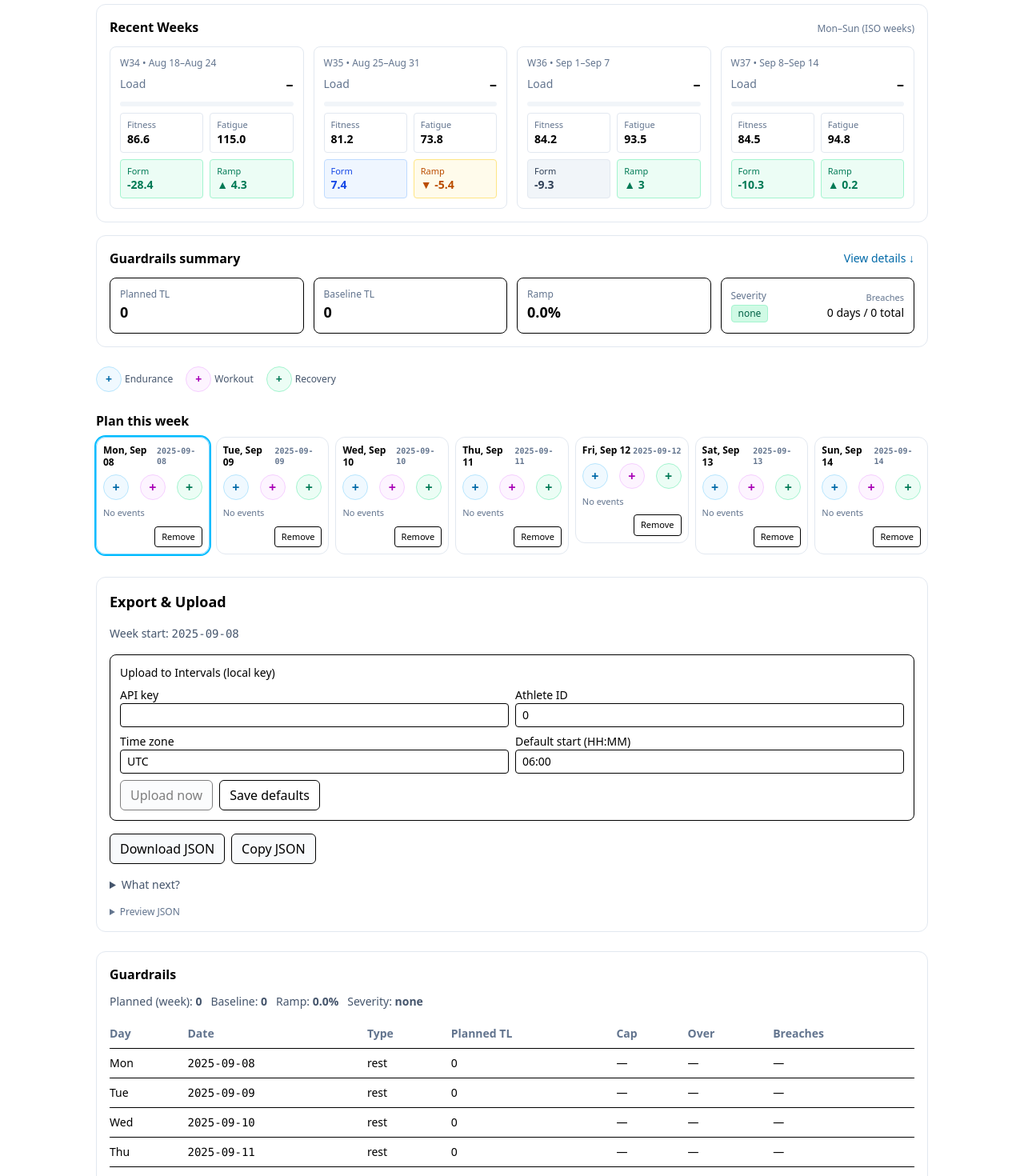
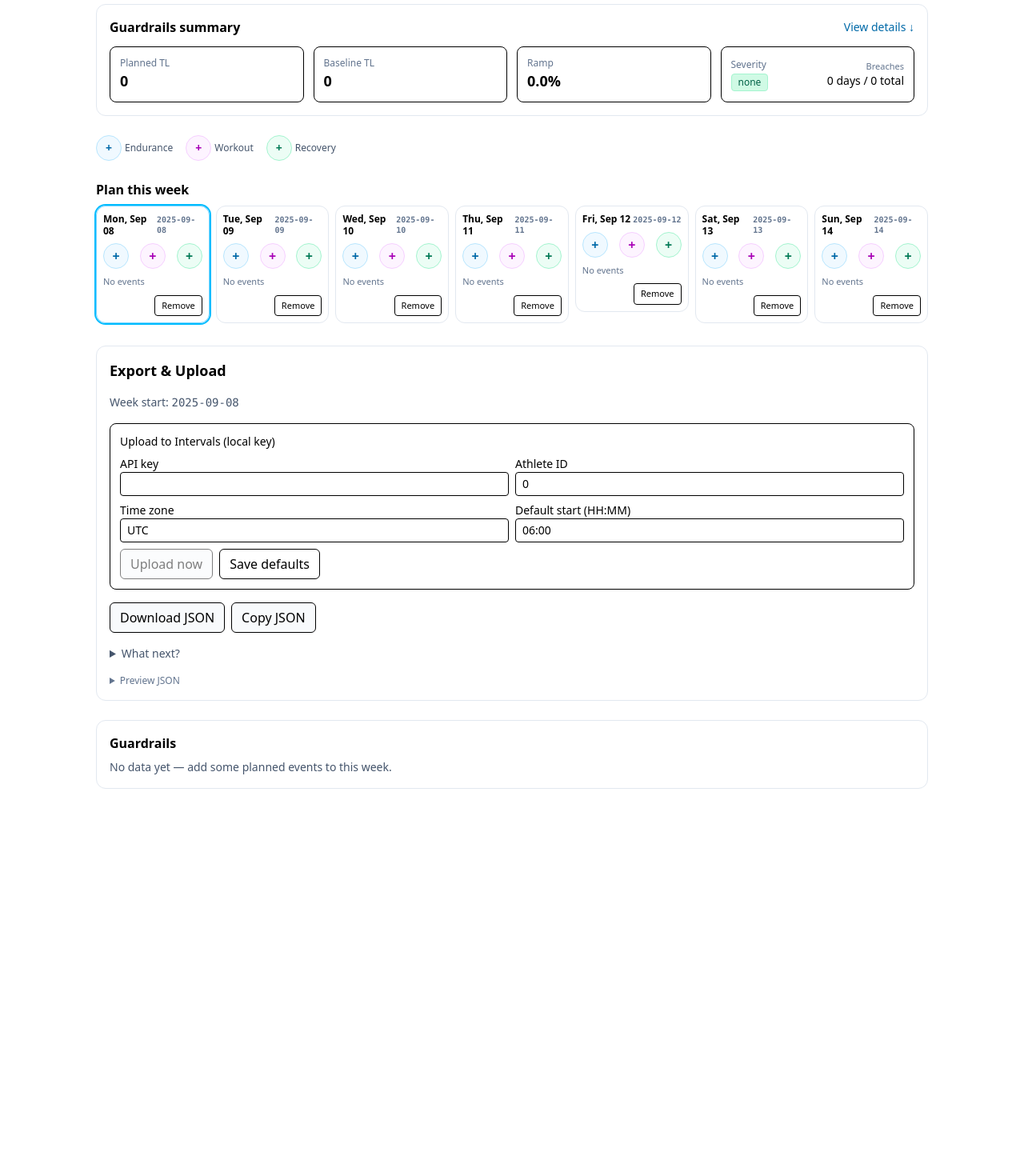
Before and after one commit to tomeese/intervals-icu-bulk-uploader-planned-workouts, a React (Vite) app: page /planner in a window 1280 px wide. Shown: the part 180-1650 px from the top of the page at 80% size. After the commit the page ends 1214 px from the top, so only its background shows below. Built offline with nearby package versions, Linux system fonts and the light colour scheme.

Commit message:
removed duplicate code and reworked WeeklyHistoryStrip to simplify the code.

```diff
--- a/src/components/GuardrailsPanel.tsx
+++ b/src/components/GuardrailsPanel.tsx
@@ -1,72 +1,143 @@
-import React, { useMemo } from "react";
+/* /src/components/GuardrailsPanel.tsx */
+
+import React from "react";
 import {
   computeGuardrails,
   DEFAULT_GUARDRAILS,
-  type GuardrailHistory,
-  type WeekPlan,
 } from "../lib/guardrails";
 
+// Use the function’s return type for strong typing
+type GuardrailsSummary = ReturnType<typeof computeGuardrails>;
+
+function toneForRamp(sev: string) {
+  // map the ramp severity to a pill style
+  if (sev === "stop") return "bg-rose-50 text-rose-700 border-rose-200";
+  if (sev === "warn") return "bg-amber-50 text-amber-700 border-amber-200";
+  if (sev === "info") return "bg-blue-50 text-blue-700 border-blue-200";
+  return "bg-emerald-50 text-emerald-700 border-emerald-200";
+}
+
 export default function GuardrailsPanel({
-  week,
-  history,
+  summary,
 }: {
-  week: WeekPlan;
-  history: GuardrailHistory;
+  summary: GuardrailsSummary | null;
 }) {
-  const res = useMemo(
-    () => computeGuardrails(week, history || {}, DEFAULT_GUARDRAILS),
-    [week, history]
-  );
+  if (!summary) {
+    return (
+      <div className="rounded-xl border border-slate-200 dark:border-slate-800 p-4 bg-white dark:bg-slate-900">
+        <h2 className="text-base font-semibold mb-2">Guardrails</h2>
+        <div className="text-sm text-slate-600">
+          No data yet — add some planned events to this week.
+        </div>
+      </div>
+    );
+  }
+
+  const {
+    plannedWeekLoad,
+    baselineWeeklyLoad,
+    rampPct,
+    rampSeverity,
+    daily,
+  } = summary;
 
   return (
     <div className="rounded-xl border border-slate-200 dark:border-slate-800 p-4 bg-white dark:bg-slate-900">
-      <h2 className="text-base font-semibold mb-3">Guardrails</h2>
+      <div className="flex items-center justify-between mb-3">
+        <h2 className="text-base font-semibold">Guardrails</h2>
+        <span
+          className={`text-xs rounded border px-2 py-1 ${toneForRamp(
+            rampSeverity
+          )}`}
+          title="Weekly ramp vs baseline"
+        >
+          Ramp&nbsp;{rampPct.toFixed(1)}%
+        </span>
+      </div>
 
-      <div className="text-sm text-slate-600 mb-3">
-        Planned (week): <b>{res.plannedWeekLoad}</b>{" "}
-        &nbsp; Baseline: <b>{res.baselineWeeklyLoad}</b>{" "}
-        &nbsp; Ramp: <b>{res.rampPct.toFixed(1)}%</b> &nbsp; Severity:{" "}
-        <b>{res.rampSeverity}</b>
+      <div className="grid grid-cols-2 gap-2 text-sm mb-3">
+        <KV label="Planned week" value={plannedWeekLoad.toFixed(0)} />
+        <KV label="Baseline week" value={baselineWeeklyLoad.toFixed(0)} />
       </div>
 
       <div className="overflow-x-auto">
-        <table className="min-w-[720px] w-full text-sm">
-          <thead>
-            <tr className="text-left text-slate-500">
-              <th className="py-2 pr-3">Day</th>
-              <th className="py-2 pr-3">Date</th>
-              <th className="py-2 pr-3">Type</th>
-              <th className="py-2 pr-3">Planned TL</th>
-              <th className="py-2 pr-3">Cap</th>
-              <th className="py-2 pr-3">Over</th>
-              <th className="py-2 pr-3">Breaches</th>
+        <table className="min-w-full text-sm border border-slate-200 dark:border-slate-800 rounded-lg overflow-hidden">
+          <thead className="bg-slate-50 dark:bg-slate-800/50">
+            <tr className="text-left">
+              <Th>Day</Th>
+              <Th>Type</Th>
+              <Th>Cap</Th>
+              <Th>Over</Th>
+              <Th>Flags</Th>
             </tr>
           </thead>
           <tbody>
-            {res.daily.map((d, i) => (
-              <tr key={d.date} className="border-t">
-                <td className="py-2 pr-3">
-                  {new Intl.DateTimeFormat(undefined, {
-                    weekday: "short",
-                  }).format(new Date(`${d.date}T00:00`))}
-                </td>
-                <td className="py-2 pr-3 font-mono">{d.date}</td>
-                <td className="py-2 pr-3">{d.dayType}</td>
-                <td className="py-2 pr-3">{d.plannedTL ?? 0}</td>
-                <td className="py-2 pr-3">{d.capApplied ?? "—"}</td>
-                <td className="py-2 pr-3">
-                  {d.overBy && d.overBy > 0 ? d.overBy : "—"}
-                </td>
-                <td className="py-2 pr-3">
-                  {d.breaches && d.breaches.length
-                    ? d.breaches.join(", ")
-                    : "—"}
-                </td>
-              </tr>
-            ))}
+            {daily
+              // ensure stable Monday→Sunday order
+              .slice()
+              .sort((a, b) => a.date.localeCompare(b.date))
+              .map((d) => (
+                <tr
+                  key={d.date}
+                  className="border-t border-slate-200 dark:border-slate-800"
+                >
+                  <Td>
+                    <div className="font-mono">{d.date}</div>
+                  </Td>
+                  <Td className="capitalize">{d.dayType}</Td>
+                  <Td>{Math.round(d.capApplied)}</Td>
+                  <Td className={d.overBy > 0 ? "text-rose-600" : ""}>
+                    {Math.max(0, Math.round(d.overBy))}
+                  </Td>
+                  <Td>
+                    {d.breaches?.length ? (
+                      <div className="flex flex-wrap gap-1">
+                        {d.breaches.map((b) => (
+                          <span
+                            key={b}
+                            className="text-[11px] rounded border px-1.5 py-0.5 bg-amber-50 text-amber-700 border-amber-200"
+                          >
+                            {b.replace(/_/g, " ")}
+                          </span>
+                        ))}
+                      </div>
+                    ) : (
+                      <span className="text-slate-400">–</span>
+                    )}
+                  </Td>
+                </tr>
+              ))}
           </tbody>
         </table>
       </div>
+
+      <p className="mt-3 text-xs text-slate-500">
+        Caps apply the most conservative limit for the inferred day type (plus
+        long-ride limits when duration exceeds threshold). “Over” shows how far
+        the plan exceeds the cap.
+      </p>
     </div>
   );
 }
+
+function KV({ label, value }: { label: string; value: React.ReactNode }) {
+  return (
+    <div className="rounded border border-slate-200 dark:border-slate-800 px-2 py-1.5">
+      <div className="text-[11px] text-slate-500">{label}</div>
+      <div className="font-semibold tabular-nums">{value}</div>
+    </div>
+  );
+}
+
+function Th({ children }: { children: React.ReactNode }) {
+  return <th className="px-2 py-2 text-[12px] font-semibold">{children}</th>;
+}
+function Td({
+  children,
+  className = "",
+}: {
+  children: React.ReactNode;
+  className?: string;
+}) {
+  return <td className={`px-2 py-2 ${className}`}>{children}</td>;
+}
--- a/src/components/WeeklyHistoryStrip.tsx
+++ b/src/components/WeeklyHistoryStrip.tsx
@@ -1,76 +1,50 @@
-/* /src/components/WeeklyHistoryStrip.tsx */
-
-import React, { useMemo } from "react";
-import { f1, f0 } from "../lib/format";
-import { formBadge } from "../lib/colors";
+import React from "react";
 import Chip from "./Chip";
 import FormChip from "./FormChip";
+import { f1, f0 } from "../lib/format";
 
-type SeriesPoint = { date: string; atl: number; ctl: number; tsb: number; ramp: number };
-type Weekly = {
-  key: string;        // e.g. "2025-W37"
-  weekNum: number;    // 37
-  startISO: string;   // 2025-08-18 (Mon)
-  endISO: string;     // 2025-08-24 (Sun)
-  fitness: number;    // CTL on Sun
-  fatigue: number;    // ATL on Sun
-  form: number;       // TSB on Sun
-  load?: number | null; // optional (needs fetcher to provide)
-  ramp: number;       // fitness delta vs prev week
+export type WeekRow = {
+  week: number;
+  fitness: number;  // CTL
+  fatigue: number;  // ATL
+  form: number;     // TSB
+  ramp: number;     // Δ fitness vs prior week (or intervals’ ramp)
+  load?: number | null;
 };
 
 export default function WeeklyHistoryStrip({
-  series,
-  maxWeeks = 4,
+  rows,
 }: {
-  series: SeriesPoint[];
-  maxWeeks?: number;
+  rows: WeekRow[];
 }) {
-  const weeks = useMemo(() => buildWeekly(series, maxWeeks), [series, maxWeeks]);
-  if (!weeks.length) {
-    return (
-      <div className="rounded-xl border border-slate-200 dark:border-slate-800 p-4 text-sm text-slate-500 bg-white dark:bg-slate-900">
-        No weekly metrics yet.
-      </div>
-    );
-  }
-
-  // For the tiny relative bar, normalize load among available values (if provided)
-  const loads = weeks.map(w => w.load ?? 0);
-  const maxLoad = Math.max(1, ...loads);
+  if (!rows?.length) return null;
 
   return (
-    <div className="rounded-xl border border-slate-200 dark:border-slate-800 p-4 bg-white dark:bg-slate-900">
-      <div className="flex items-baseline justify-between mb-3">
-        <h3 className="text-base font-semibold">Recent Weeks</h3>
-        <div className="text-xs text-slate-500">Mon–Sun (ISO weeks)</div>
-      </div>
-
-      <div className="grid grid-cols-1 sm:grid-cols-2 lg:grid-cols-4 gap-3">
-        {weeks.map(w => (
-          <div key={w.key} className="rounded-lg border border-slate-200 dark:border-slate-800 p-3">
-            <div className="text-xs text-slate-500 mb-1">
-              <span className="font-medium">W{w.weekNum}</span> • {fmtRange(w.startISO, w.endISO)}
-            </div>
-
-            <div className="flex items-center justify-between mb-2">
-              <div className="text-sm text-slate-500">Load</div>
-              <div className="text-lg font-semibold tabular-nums">
-                {f0(w.load) ?? "—"}
-              </div>
-            </div>
-            <div className="h-1.5 rounded bg-slate-100 dark:bg-slate-800 overflow-hidden mb-2">
-              <div
-                className="h-full rounded bg-slate-400 dark:bg-slate-500"
-                style={{ width: `${Math.min(100, Math.round(((w.load ?? 0) / maxLoad) * 100))}%` }}
-              />
-            </div>
-
+    <div className="rounded-xl border border-slate-200 dark:border-slate-800 p-3 bg-white dark:bg-slate-900">
+      <h3 className="text-sm font-semibold mb-2">Last 4 Weeks</h3>
+      <div className="grid grid-cols-2 sm:grid-cols-4 gap-2">
+        {rows.map((w) => (
+          <div
+            key={w.week}
+            className="rounded-lg border border-slate-200 dark:border-slate-800 p-2"
+          >
+            <div className="text-xs text-slate-500 mb-1">Week {w.week}</div>
             <div className="grid grid-cols-2 gap-2 text-sm">
               <KV label="Fitness" value={f1(w.fitness)} />
               <KV label="Fatigue" value={f1(w.fatigue)} />
               <FormChip value={w.form} />
-              <Chip label="Ramp" value={w.ramp} tone={rampTone(w.ramp)} prefix={w.ramp > 0 ? "▲ " : w.ramp < 0 ? "▼ " : ""} />
+              <Chip
+                label="Ramp"
+                value={f1(w.ramp)}
+                tone={rampTone(w.ramp)}
+                prefix={w.ramp > 0 ? "▲ " : w.ramp < 0 ? "▼ " : ""}
+              />
+            </div>
+            <div className="mt-2 text-xs">
+              Load:&nbsp;
+              <span className="font-semibold tabular-nums">
+                {w.load == null ? "–" : f0(w.load)}
+              </span>
             </div>
           </div>
         ))}
@@ -79,97 +53,7 @@ export default function WeeklyHistoryStrip({
   );
 }
 
-/* ---------------- helpers ---------------- */
-
-function buildWeekly(series: SeriesPoint[], n: number): Weekly[] {
-  if (!series?.length) return [];
-  // Sort by date asc
-  const pts = [...series].sort((a, b) => a.date.localeCompare(b.date));
-
-  // Group by ISO week (Mon–Sun)
-  const map = new Map<string, { dates: string[]; end: SeriesPoint }>();
-  for (const p of pts) {
-    const d = toDate(p.date);
-    const { year, week, startISO, endISO } = isoWeekInfo(d);
-    const key = `${year}-W${String(week).padStart(2, "0")}`;
-    const bucket = map.get(key) || { dates: [], end: p };
-    bucket.dates.push(p.date);
-    // choose the last point in the week as "end"
-    if (p.date > bucket.end.date) bucket.end = p;
-    map.set(key, bucket);
-    // stash start/end on the object for later (hack via symbol) — or recompute
-    (bucket as any)._startISO = startISO;
-    (bucket as any)._endISO = endISO;
-    (bucket as any)._weekNum = week;
-    (bucket as any)._year = year;
-  }
-
-  // Turn into array, sorted by week end
-  const weeks = Array.from(map.entries())
-    .map(([key, b]) => {
-      const end = b.end;
-      return {
-        key,
-        weekNum: (b as any)._weekNum as number,
-        startISO: (b as any)._startISO as string,
-        endISO: (b as any)._endISO as string,
-        fitness: end.ctl,
-        fatigue: end.atl,
-        form: end.tsb,
-        load: null as number | null, // TODO: wire when fetcher includes weekly_load
-        ramp: 0, // temp; fill below
-      } as Weekly;
-    })
-    .sort((a, b) => a.endISO.localeCompare(b.endISO));
-
-  // Compute ramp = delta Fitness vs previous week
-  for (let i = 0; i < weeks.length; i++) {
-    weeks[i].ramp = i === 0 ? 0 : round1(weeks[i].fitness - weeks[i - 1].fitness);
-  }
-
-  // last n complete weeks (exclude current partial if the last endISO is in the future—rare in static data)
-  const lastN = weeks.slice(-n);
-  return lastN;
-}
-
-function toDate(iso: string) {
-  // Treat as local date to keep week grouping stable with your UI
-  const [y, m, d] = iso.split("-").map(Number);
-  return new Date(y, (m ?? 1) - 1, d ?? 1);
-}
-
-function isoWeekInfo(d: Date) {
-  // Clone
-  const date = new Date(Date.UTC(d.getFullYear(), d.getMonth(), d.getDate()));
-  // ISO: Thu is in week
-  date.setUTCDate(date.getUTCDate() + 4 - (date.getUTCDay() || 7));
-  const yearStart = new Date(Date.UTC(date.getUTCFullYear(), 0, 1));
-  const week = Math.ceil((((date as any) - (yearStart as any)) / 86400000 + 1) / 7);
-  const year = date.getUTCFullYear();
-
-  // Get Monday of that week
-  const monday = new Date(date);
-  monday.setUTCDate(date.getUTCDate() - ((date.getUTCDay() + 6) % 7));
-  const sunday = new Date(monday);
-  sunday.setUTCDate(monday.getUTCDate() + 6);
-
-  const startISO = fmtISO(monday);
-  const endISO = fmtISO(sunday);
-  return { year, week, startISO, endISO };
-}
-
-function fmtISO(d: Date) {
-  return `${d.getUTCFullYear()}-${String(d.getUTCMonth() + 1).padStart(2, "0")}-${String(d.getUTCDate()).padStart(2, "0")}`;
-}
-
-function fmtRange(a: string, b: string) {
-  const A = toDate(a), B = toDate(b);
-  const mA = A.toLocaleString(undefined, { month: "short" });
-  const mB = B.toLocaleString(undefined, { month: "short" });
-  return `${mA} ${A.getDate()}–${mB} ${B.getDate()}`;
-}
-
-function KV({ label, value }: { label: string; value: number }) {
+function KV({ label, value }: { label: string; value: React.ReactNode }) {
   return (
     <div className="rounded border border-slate-200 dark:border-slate-800 px-2 py-1.5">
       <div className="text-[11px] text-slate-500">{label}</div>
@@ -177,43 +61,11 @@ function KV({ label, value }: { label: string; value: number }) {
     </div>
   );
 }
-/*
-function Chip({
-  label,
-  value,
-  tone,
-  prefix = "",
-}: {
-  label: string;
-  value: number;
-  tone: "ok" | "warn" | "bad";
-  prefix?: string;
-}) {
-  const toneCls =
-    tone === "ok"
-      ? "bg-emerald-50 text-emerald-700 border-emerald-200"
-      : tone === "warn"
-      ? "bg-amber-50 text-amber-700 border-amber-200"
-      : "bg-rose-50 text-rose-700 border-rose-200";
-  return (
-    <div className={`rounded border px-2 py-1.5 ${toneCls}`}>
-      <div className="text-[11px]">{label}</div>
-      <div className="font-semibold tabular-nums">{prefix}{value}</div>
-    </div>
-  );
-}
-*/
-function formTone(tsb: number): "ok" | "warn" | "bad" {
-  if (tsb <= -20 || tsb >= 16) return "bad";
-  if (tsb <= -10 || tsb >= 6) return "warn";
+
+function rampTone(v: number): "ok" | "warn" | "bad" {
+  // Simple example: |ramp| > 10 is warn, > 20 is bad
+  const a = Math.abs(v);
+  if (a > 20) return "bad";
+  if (a > 10) return "warn";
   return "ok";
 }
-function rampTone(delta: number): "ok" | "warn" | "bad" {
-  const a = Math.abs(delta);
-  if (a > 10) return "bad";
-  if (a > 5) return "warn";
-  return "ok";
-}
-function round1(x: number) {
-  return Math.round(x * 10) / 10;
-}
```
